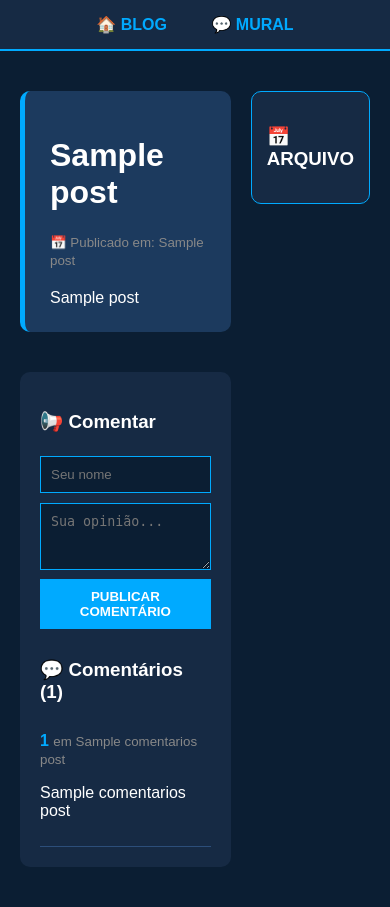
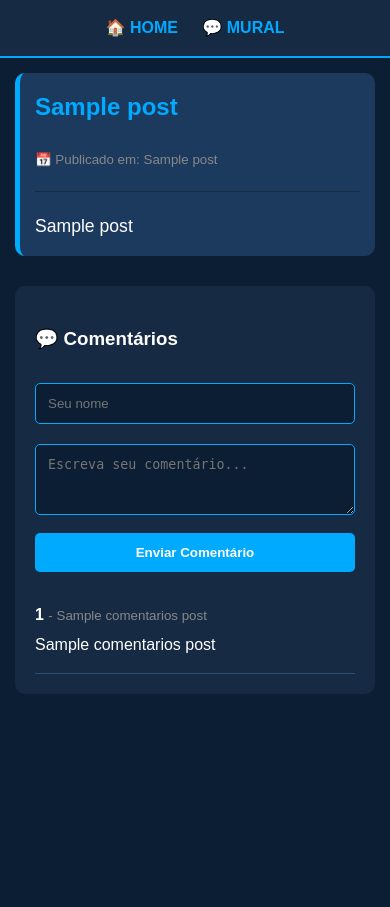
Before and after one commit to azuledoido/meu-blog-flask, a Flask app: page /post/1 in a window 390 px wide. After the commit the page ends 694 px from the top, so only its background shows below. Run offline with Flask 3, Linux system fonts and the light colour scheme; a database or web service that is not in the repository returns one stand-in record (values such as "Sample title"); data that the repository does not hold is empty; some libraries are stand-ins or nearby versions.

Commit message:
Post unico agora e responsivo

```diff
--- a/templates/post_unico.html
+++ b/templates/post_unico.html
@@ -1,60 +1,70 @@
 <!DOCTYPE html>
-<html>
+<html lang="pt-br">
 <head>
+    <meta charset="UTF-8">
+    <meta name="viewport" content="width=device-width, initial-scale=1.0">
     <title>{{ post[1] }} - Azul e Doido</title>
     <style>
-        body { background-color: #0b1e33; color: white; font-family: sans-serif; margin: 0; }
+        * { box-sizing: border-box; }
+        body { background-color: #0b1e33; color: white; font-family: sans-serif; margin: 0; padding: 0; overflow-x: hidden; line-height: 1.6; }
         nav { background: #162a44; padding: 15px; text-align: center; border-bottom: 2px solid #00aaff; }
-        nav a { color: #00aaff; margin: 0 20px; text-decoration: none; font-weight: bold; }
-        .layout { display: flex; max-width: 1000px; margin: 20px auto; padding: 20px; gap: 20px; }
-        .conteudo { flex: 3; }
-        .sidebar { flex: 1; background: #162a44; padding: 15px; border-radius: 10px; border: 1px solid #00aaff; height: fit-content; }
-        .item { background: #1c3a5e; padding: 25px; border-radius: 10px; border-left: 5px solid #00aaff; }
-        .comentario { border-bottom: 1px solid #2c4e7a; padding: 10px 0; margin-top: 10px; }
-        input, textarea { width: 100%; padding: 10px; margin: 5px 0; background: #0b1e33; color: white; border: 1px solid #00aaff; box-sizing: border-box; }
-        button { background: #00aaff; color: white; border: none; padding: 10px; cursor: pointer; font-weight: bold; width: 100%; }
+        nav a { color: #00aaff; margin: 0 10px; text-decoration: none; font-weight: bold; }
+
+        .layout { max-width: 900px; margin: auto; padding: 15px; }
+
+        .post-completo { background: #1c3a5e; padding: 25px; border-radius: 10px; border-left: 5px solid #00aaff; }
+        .post-completo img, .post-completo iframe { max-width: 100% !important; height: auto !important; border-radius: 8px; }
+        .post-completo iframe { aspect-ratio: 16/9; width: 100% !important; }
+
+        h1 { color: #00aaff; font-size: 2rem; margin-top: 0; }
+        .conteudo-texto { font-size: 1.1rem; word-wrap: break-word; }
+
+        .secao-comentarios { margin-top: 30px; background: #162a44; padding: 20px; border-radius: 10px; }
+        .comentario-item { border-bottom: 1px solid #2c4e7a; padding: 10px 0; }
+
+        input, textarea { width: 100%; padding: 12px; margin: 10px 0; border-radius: 5px; border: 1px solid #00aaff; background: #0b1e33; color: white; }
+        button { background: #00aaff; color: white; border: none; padding: 12px 20px; font-weight: bold; cursor: pointer; border-radius: 5px; width: 100%; }
+
+        @media (max-width: 768px) {
+            h1 { font-size: 1.5rem; }
+            .post-completo { padding: 15px; }
+        }
     </style>
 </head>
 <body>
     <nav>
-        <a href="/">🏠 BLOG</a>
+        <a href="/">🏠 HOME</a>
         <a href="/mural">💬 MURAL</a>
     </nav>
 
     <div class="layout">
-        <div class="conteudo">
-            <div class="item">
+        <article class="post-completo">
             <h1>{{ post[1] }}</h1>
             <small style="color: #888;">📅 Publicado em: {{ post[3] }}</small>
-                <div style="margin-top: 20px;">{{ post[2]|safe }}</div>
+            <hr style="border: 0; border-top: 1px solid #162a44; margin: 20px 0;">
+
+            <div class="conteudo-texto">
+                {{ post[2]|safe }}
             </div>
+        </article>
 
-            <div style="margin-top: 40px; background: #162a44; padding: 20px; border-radius: 10px;">
-                <h3>📢 Comentar</h3>
+        <section class="secao-comentarios">
+            <h3>💬 Comentários</h3>
             <form method="POST">
                 <input type="text" name="nome" placeholder="Seu nome" required>
-                    <textarea name="comentario" placeholder="Sua opinião..." rows="3" required></textarea>
-                    <button type="submit">PUBLICAR COMENTÁRIO</button>
+                <textarea name="comentario" rows="3" placeholder="Escreva seu comentário..." required></textarea>
+                <button type="submit">Enviar Comentário</button>
             </form>
 
-                <h3 style="margin-top: 30px;">💬 Comentários ({{ comentarios|length }})</h3>
+            <div style="margin-top: 20px;">
                 {% for c in comentarios %}
-                    <div class="comentario">
-                        <b style="color: #00aaff;">{{ c[0] }}</b> <small style="color: #888;">em {{ c[2] }}</small>
-                        <p>{{ c[1] }}</p>
+                <div class="comentario-item">
+                    <strong>{{ c[0] }}</strong> <small style="color: #888;">- {{ c[2] }}</small>
+                    <p style="margin: 5px 0;">{{ c[1] }}</p>
                 </div>
                 {% endfor %}
             </div>
-        </div>
-
-        <aside class="sidebar">
-            <h3>📅 ARQUIVO</h3>
-            {% for data in datas_arquivo %}
-                <a href="/arquivo/{{ data[0]|int }}/{{ data[1]|int }}" style="color: #00aaff; text-decoration: none; display: block; margin: 10px 0;">
-                    📁 {{ data[1] }}/{{ data[0] }}
-                </a>
-            {% endfor %}
-        </aside>
+        </section>
     </div>
 </body>
 </html>
```
Lines whose indentation alone changed are shown as unchanged.
